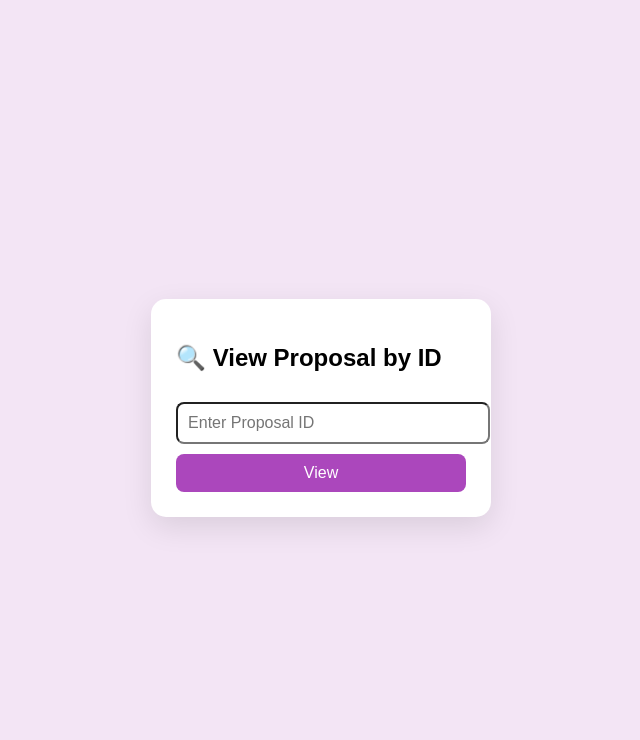
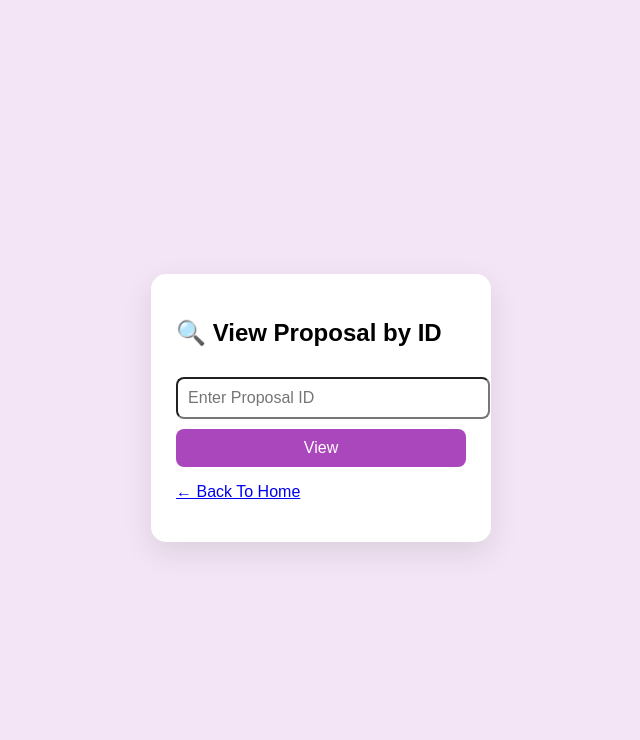
Before and after one commit to Babu-Kottacheruvu/python_MP_Assignment, a Flask app: page /view in a window 1280 px wide. Shown: the top 740 px of the page, without its empty margins (319-959 px from the left). Run offline with Flask 3, Linux system fonts and the light colour scheme.

Commit message:
navigation added for home

```diff
--- a/templates/view_form.html
+++ b/templates/view_form.html
@@ -37,6 +37,7 @@
     <h2>🔍 View Proposal by ID</h2>
     <input type="text" name="proposal_id" placeholder="Enter Proposal ID" required>
     <button type="submit">View</button>
+    <p><a href="{{ url_for('home') }}">← Back To Home</a></p>
   </form>
 </body>
 </html>
```
